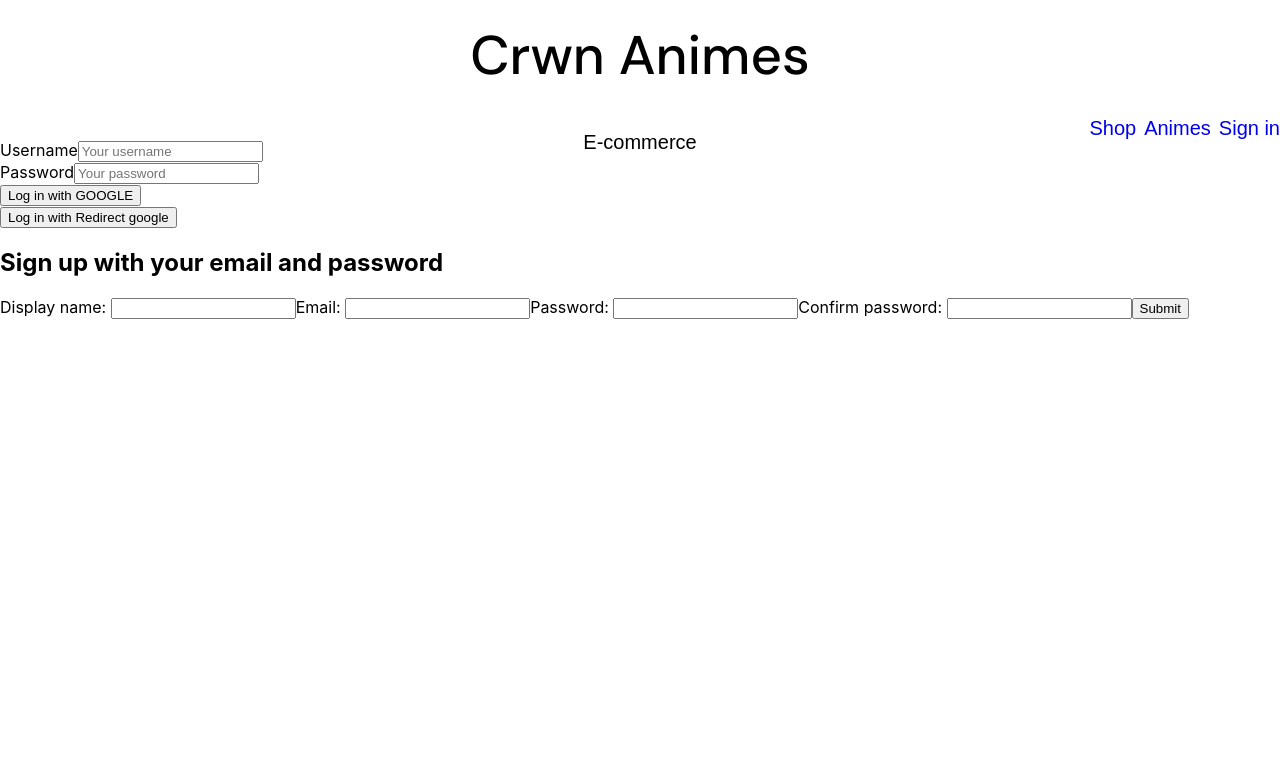
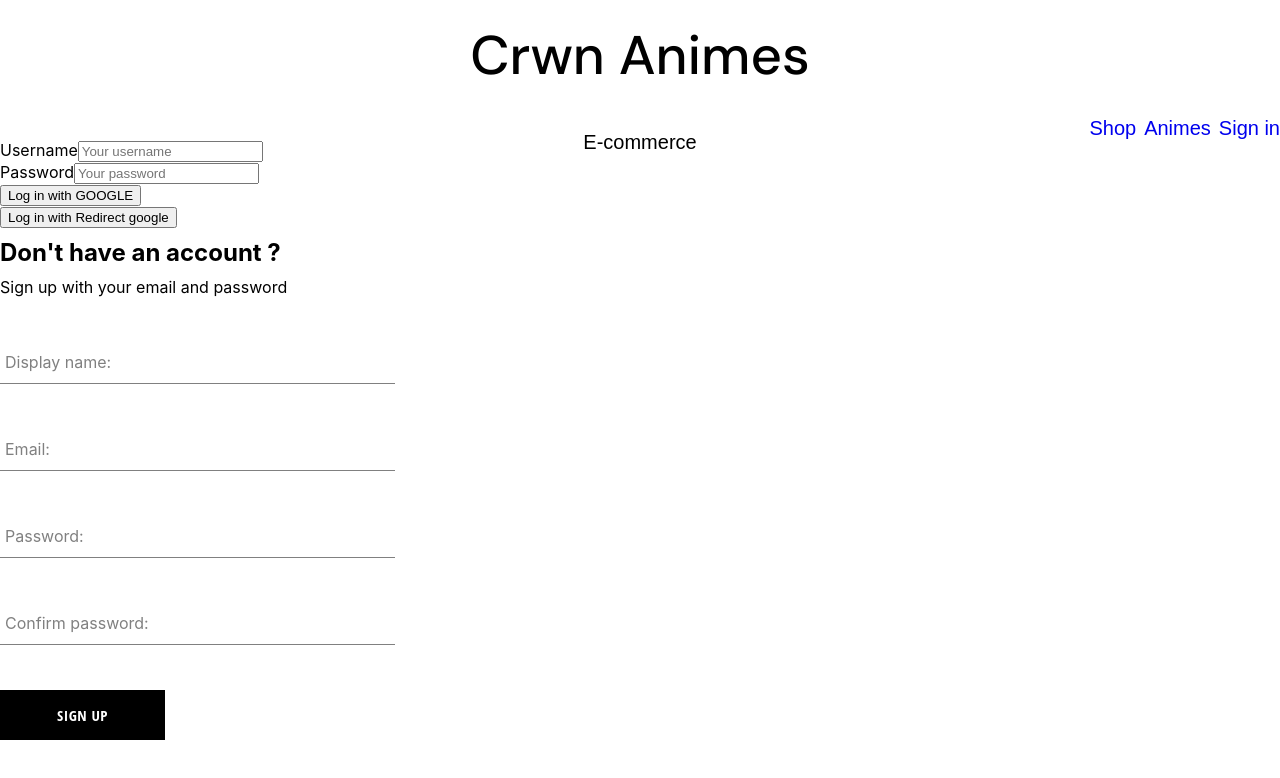
Before and after one commit to GabrielNunes12/crwn-animes, a React (Create React App) app: page /login in a window 1280 px wide. Shown: the top 778 px of the page. Built offline with nearby package versions, Linux system fonts and the light colour scheme; a web font is replaced by a local one.

Commit message:
feat: adding style sign-up-page

```diff
--- /dev/null
+++ b/src/components/button-component/button.jsx
@@ -0,0 +1,15 @@
+import { BUTTON_TYPES_CLASSES } from "../../helper/buttonsConfig";
+import "./button.scss";
+
+const Button = ({ children, buttonType, ...otherValues }) => {
+  return (
+    <button
+      className={`button-container ${BUTTON_TYPES_CLASSES[buttonType]}}`}
+      {...otherValues}
+    >
+      {children}
+    </button>
+  );
+};
+
+export default Button;
--- /dev/null
+++ b/src/components/button-component/button.scss
@@ -0,0 +1,41 @@
+.button-container {
+  min-width: 165px;
+  width: auto;
+  height: 50px;
+  letter-spacing: 0.5px;
+  line-height: 50px;
+  padding: 0 35px 0 35px;
+  font-size: 15px;
+  background-color: black;
+  color: white;
+  text-transform: uppercase;
+  font-family: "Open Sans Condensed";
+  font-weight: bolder;
+  border: none;
+  cursor: pointer;
+  display: flex;
+  justify-content: center;
+  &:hover {
+    background-color: white;
+    color: black;
+    border: 1px solid black;
+  }
+  &.google-sign-in {
+    background-color: #4285f4;
+    color: white;
+    &:hover {
+      background-color: #357ae8;
+      border: none;
+    }
+  }
+  &.inverted {
+    background-color: white;
+    color: black;
+    border: 1px solid black;
+    &:hover {
+      background-color: black;
+      color: white;
+      border: none;
+    }
+  }
+}
--- /dev/null
+++ b/src/components/form-input/form-input.jsx
@@ -0,0 +1,19 @@
+import "./form-input.scss";
+const FormInput = ({ label, ...otherProps }) => {
+  return (
+    <div className="group">
+      <input {...otherProps} className="form-input" />
+      {label && (
+        <label
+          className={`${
+            otherProps.value.length > 0 ? "shrink" : ""
+          } form-input-label`}
+        >
+          {label}
+        </label>
+      )}
+    </div>
+  );
+};
+
+export default FormInput;
--- /dev/null
+++ b/src/components/form-input/form-input.scss
@@ -0,0 +1,46 @@
+$sub-color: grey;
+$main-color: black;
+@mixin shrinkLabel {
+  top: -14px;
+  font-size: 12px;
+  color: $main-color;
+}
+.group {
+  position: relative;
+  margin: 45px 0;
+  .form-input {
+    background: none;
+    background-color: white;
+    color: $sub-color;
+    font-size: 18px;
+    padding: 10px 10px 10px 5px;
+    display: block;
+    width: 100%;
+    border: none;
+    border-radius: 0;
+    border-bottom: 1px solid $sub-color;
+    margin: 25px 0;
+    &:focus {
+      outline: none;
+    }
+    &:focus ~ .form-input-label {
+      @include shrinkLabel();
+    }
+  }
+  input[type="password"] {
+    letter-spacing: 0.3em;
+  }
+  .form-input-label {
+    color: $sub-color;
+    font-size: 16px;
+    font-weight: normal;
+    position: absolute;
+    pointer-events: none;
+    left: 5px;
+    top: 10px;
+    transition: 300ms ease all;
+    &.shrink {
+      @include shrinkLabel();
+    }
+  }
+}
--- a/src/components/sign-up-form/sign-up-form.jsx
+++ b/src/components/sign-up-form/sign-up-form.jsx
@@ -4,6 +4,9 @@
   createUserDocumentFromAuth,
 } from "../../utils/firebase/firebase.utils";
 import { formFieldRequired } from "../../helper/fieldsForm";
+import FormInput from "../form-input/form-input";
+import "./sign-up-form.scss";
+import Button from "../button-component/button";
 
 const SignUpForm = () => {
   const [defaultField, setDefaultField] = useState(formFieldRequired);
@@ -42,44 +45,45 @@
     setDefaultField({ ...defaultField, [name]: value });
   };
   return (
-    <>
-      <h1>Sign up with your email and password</h1>
+    <div className="sign-up-container">
+      <h2> Don't have an account ?</h2>
+      <span>Sign up with your email and password</span>
       <form onSubmit={handleSubmit}>
-        <label>Display name: </label>
-        <input
+        <FormInput
           type="text"
+          label="Display name:"
           required
           onChange={handleChange}
           name="displayName"
           value={displayName}
         />
-        <label>Email: </label>
-        <input
+        <FormInput
           type="email"
+          label="Email:"
           required
           onChange={handleChange}
           name="email"
           value={email}
         />
-        <label>Password: </label>
-        <input
+        <FormInput
           type="password"
           required
+          label="Password:"
           onChange={handleChange}
           name="password"
           value={password}
         />
-        <label>Confirm password: </label>
-        <input
+        <FormInput
           type="password"
           required
+          label="Confirm password:"
           onChange={handleChange}
           name="confirmPassword"
           value={confirmPassword}
         />
-        <button type="submit">Submit</button>
+        <Button type="submit">Sign up</Button>
       </form>
-    </>
+    </div>
   );
 };
 export default SignUpForm;
--- /dev/null
+++ b/src/components/sign-up-form/sign-up-form.scss
@@ -0,0 +1,9 @@
+.sign-up-container {
+  display: flex;
+  flex-direction: column;
+  width: 380px;
+
+  h2 {
+    margin: 10px 0;
+  }
+}
--- /dev/null
+++ b/src/helper/buttonsConfig.js
@@ -0,0 +1,4 @@
+export const BUTTON_TYPES_CLASSES = {
+  google: "google-sign-in",
+  inverted: "inverted",
+};
```
